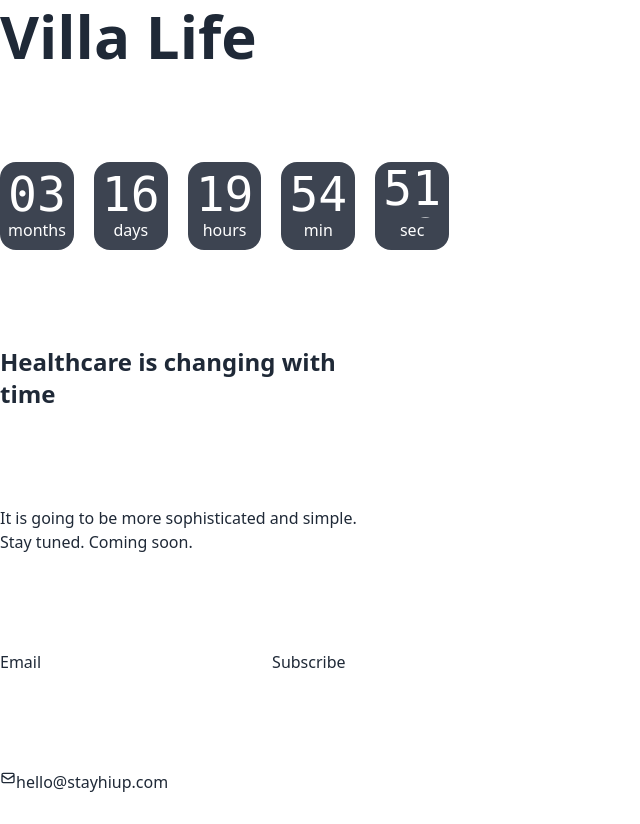
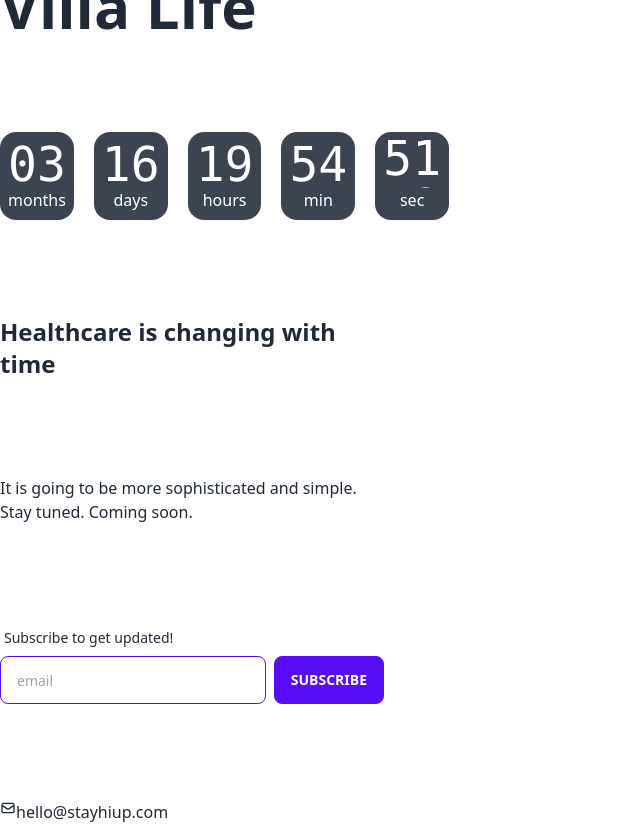
Before and after one commit to brandonkimmmm/villa-life-landing, a Next.js app: page / in a window 1280 px wide. Shown: the whole page, without its empty margins (0-640 px from the left). Before the commit the page ends 800 px from the top, so only its background shows below. Built offline with nearby package versions, Linux system fonts and the light colour scheme.

Commit message:
subscription form

```diff
--- a/components/SubscribeForm.tsx
+++ b/components/SubscribeForm.tsx
@@ -6,12 +6,7 @@ type FormData = {
 };
 
 export default function SubscribeForm() {
-	const {
-		register,
-		setValue,
-		handleSubmit,
-		formState: { errors }
-	} = useForm<FormData>({
+	const { register, handleSubmit } = useForm<FormData>({
 		defaultValues: {
 			email: ''
 		}
@@ -19,10 +14,20 @@ export default function SubscribeForm() {
 	const onSubmit = handleSubmit((data) => console.log(data));
 
 	return (
-		<form>
-			<label>Email</label>
-			<input {...register('email')} />
-			<button type='submit'>Subscribe</button>
+		<form className='form-control' onSubmit={onSubmit}>
+			<label className='label'>
+				<span className='label-text'>Subscribe to get updated!</span>
+			</label>
+			<div className='flex space-x-2'>
+				<input
+					className='w-full input input-primary input-bordered'
+					placeholder='email'
+					{...register('email')}
+				/>
+				<button type='submit' className='btn btn-primary'>
+					Subscribe
+				</button>
+			</div>
 		</form>
 	);
 }
```
